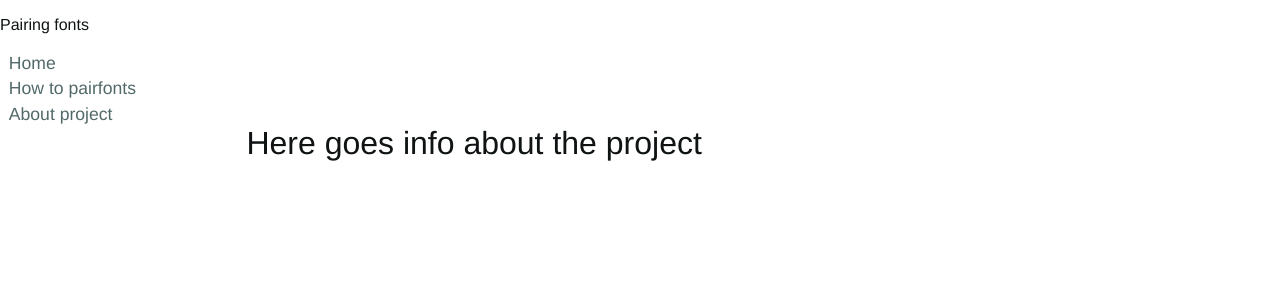
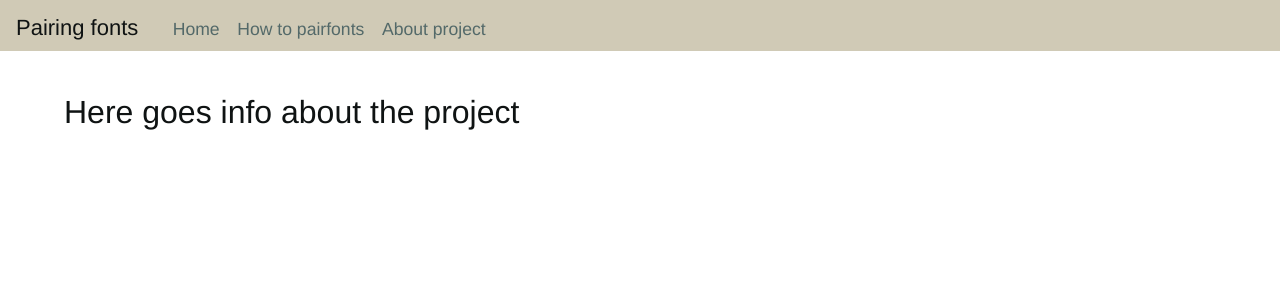
Before and after one commit to Raymondshen/499_Final, a React (Create React App) app in the folder alpha/: page /#/about in a window 1280 px wide. Shown: the top 300 px of the page. Built offline with nearby package versions, Linux system fonts and the light colour scheme.

Commit message:
Flow in place

```diff
--- a/alpha/src/components/nav.js
+++ b/alpha/src/components/nav.js
@@ -2,12 +2,12 @@ import React from 'react';
 
 const Nav = (props) => {
     return (
-    <header className="nav">
+    <header className="nav flex-xs-parent p-xs-s">
     	<div>
-    		<p>{props.projectTitle}</p>
+    		<h5>{props.projectTitle}</h5>
     	</div>
     	<nav>
-    		<ul>
+    		<ul className="flex-xs-parent flex-xs-justify-end">
                 {props.children.map((o,i)=>(<li key={i}>{o}</li>))}
     		</ul>
     	</nav>
--- a/alpha/src/pages/about/index.js
+++ b/alpha/src/pages/about/index.js
@@ -2,7 +2,7 @@ import React from 'react';
 
 const AboutPage = () => {
 	return (
-		<section className="container max-xs-s">
+		<section className="container max-xs-s p-xs-txl">
 			<div className="hero"><h3>Here goes info about the project</h3></div>
 
 			<div className="container">
--- a/alpha/src/pages/fontPairing/index.js
+++ b/alpha/src/pages/fontPairing/index.js
@@ -2,7 +2,7 @@ import React from 'react';
 
 const PairPage = () => {
 	return (
-		<section className="container max-xs-s">
+		<section className="container max-xs-s p-xs-txl">
 			<div className="hero"><h3>Here goes infor about pairing fonts</h3></div>
 
 			<div className="container">
--- a/alpha/src/pages/home/index.js
+++ b/alpha/src/pages/home/index.js
@@ -21,7 +21,7 @@ const HomePage = () => {
 	);
 
 	return(
-		<section className="container max-xs-s">
+		<section className="container max-xs-s p-xs-txl">
 			<div className="container">
 				<h4>Welcome to our font pairing app</h4>
 				<p>This is our app for pairing fonts.</p>
--- a/alpha/src/styles/_theme.scss
+++ b/alpha/src/styles/_theme.scss
@@ -70,13 +70,6 @@ a {
 	line-height: 105%;
 }
 
-.body-text{
-	&-lg{
-		font-size: 1.375em;
-		line-height: 115%;
-	}
-}
-
 //STYLE GUIDE CSS
 
 main {
@@ -89,13 +82,12 @@ header {
 	left: 0;
 	top: 0;
 	bottom: 0;
-	height: 100px;
+	height: 3.2rem;
+	background-color: var(--main-color-dark);
 	width: 100vw;
-	background-color: #f5f2f0;
 	display: none;
 	nav {
 		padding-left: 2vw;
-		padding-top: 2em;
 	}
 
 }
```
Also changed, not shown: alpha/src/styles/style.min.css.
